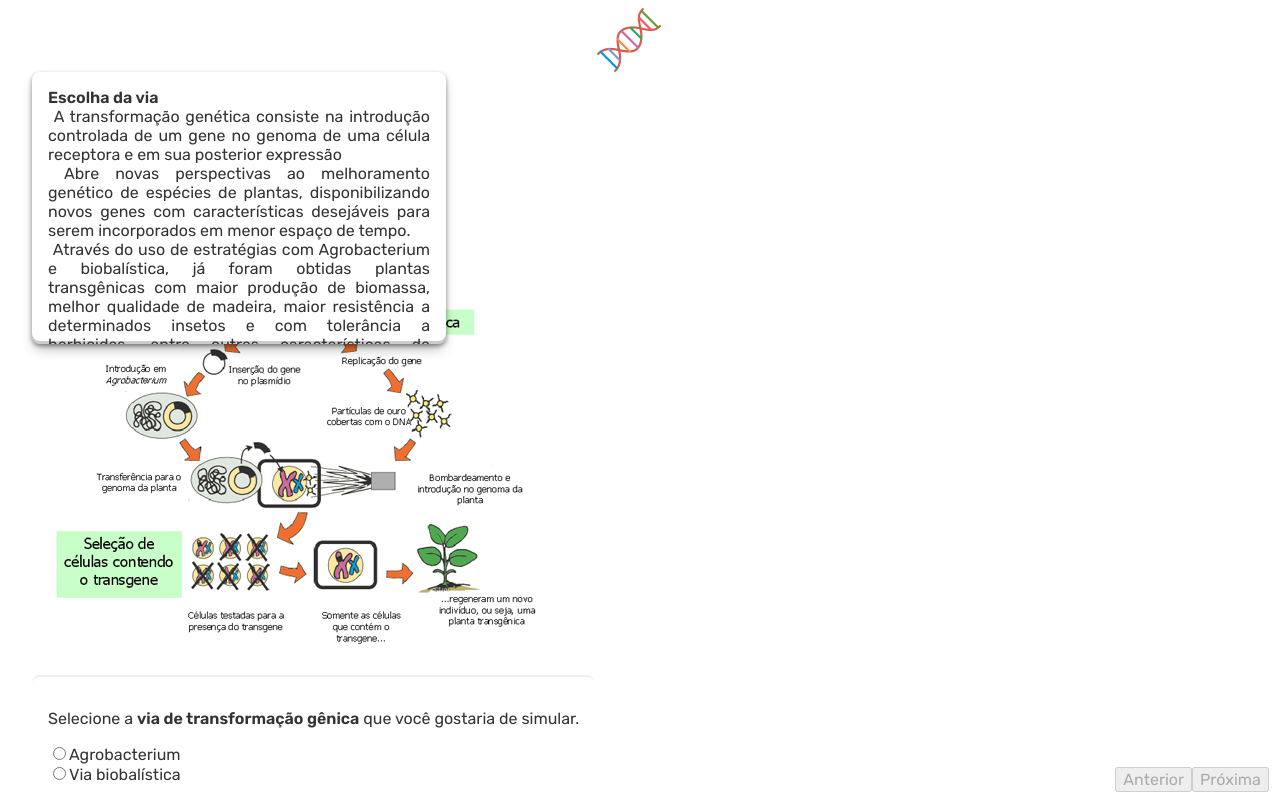
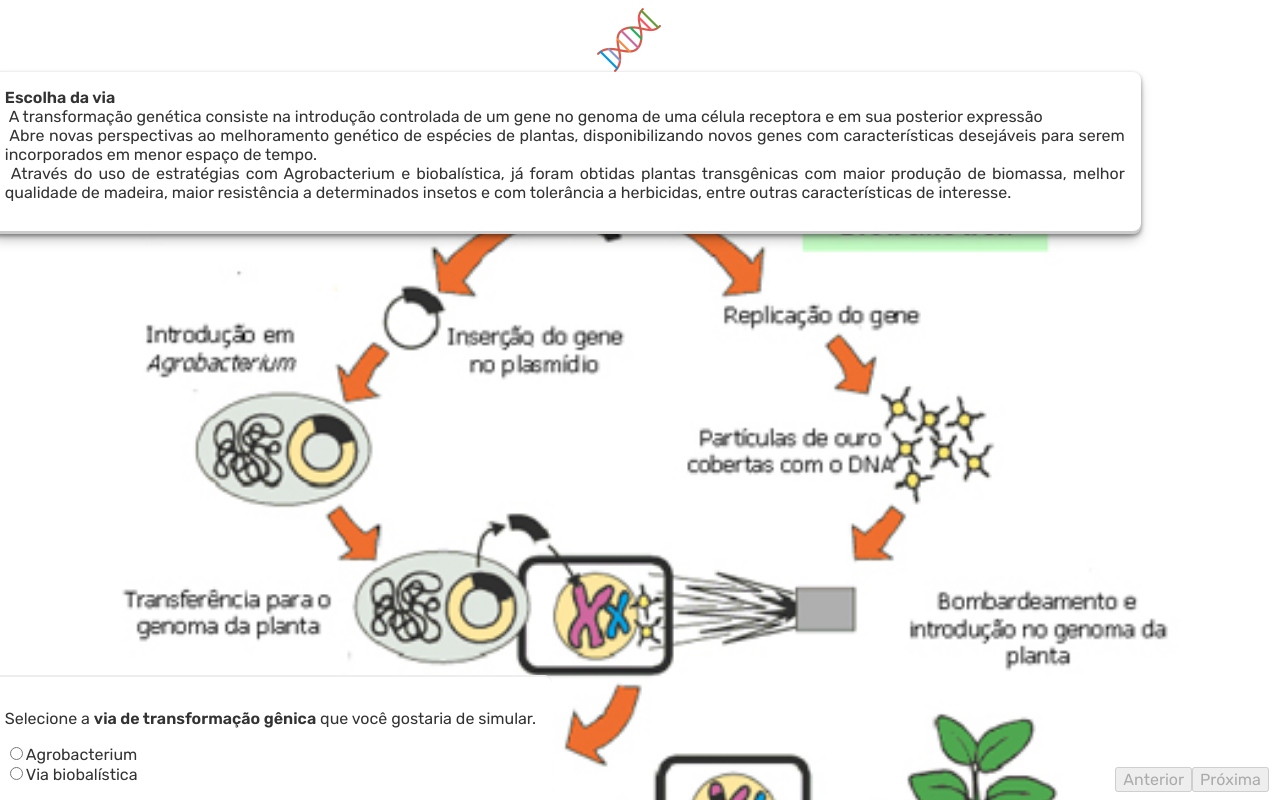
Before and after one commit to BCampanha/extensao-biomol, a Vue app: page / in a window 1280 px wide. Shown: the top 800 px of the page. Built offline with nearby package versions, Linux system fonts and the light colour scheme.

Commit message:
Corrigindo erros de posicionamento

```diff
--- a/src/components/JanelaQuestao.vue
+++ b/src/components/JanelaQuestao.vue
@@ -39,8 +39,10 @@ export default {
 
 <style lang="scss" scoped>
 .tela {
-  position: absolute;
+  position: static;
   left: 2.5vw;
+  min-width: 100vw;
+  max-width: 100vw;
 }
 .janela {
   position: relative;
@@ -54,13 +56,15 @@ export default {
     max-height: 30vh;
   }
   .tela-principal {
-    align-items: end;
     display: flex;
+    flex-direction: column;
     justify-content: end;
+    max-width: 100vw;
     min-height: 70vh;
   }
   .ferramentas {
     position: fixed;
+    max-height: 30vh;
     bottom: 0;
     border-top: 2px solid rgb(238, 238, 238);
   }
```
